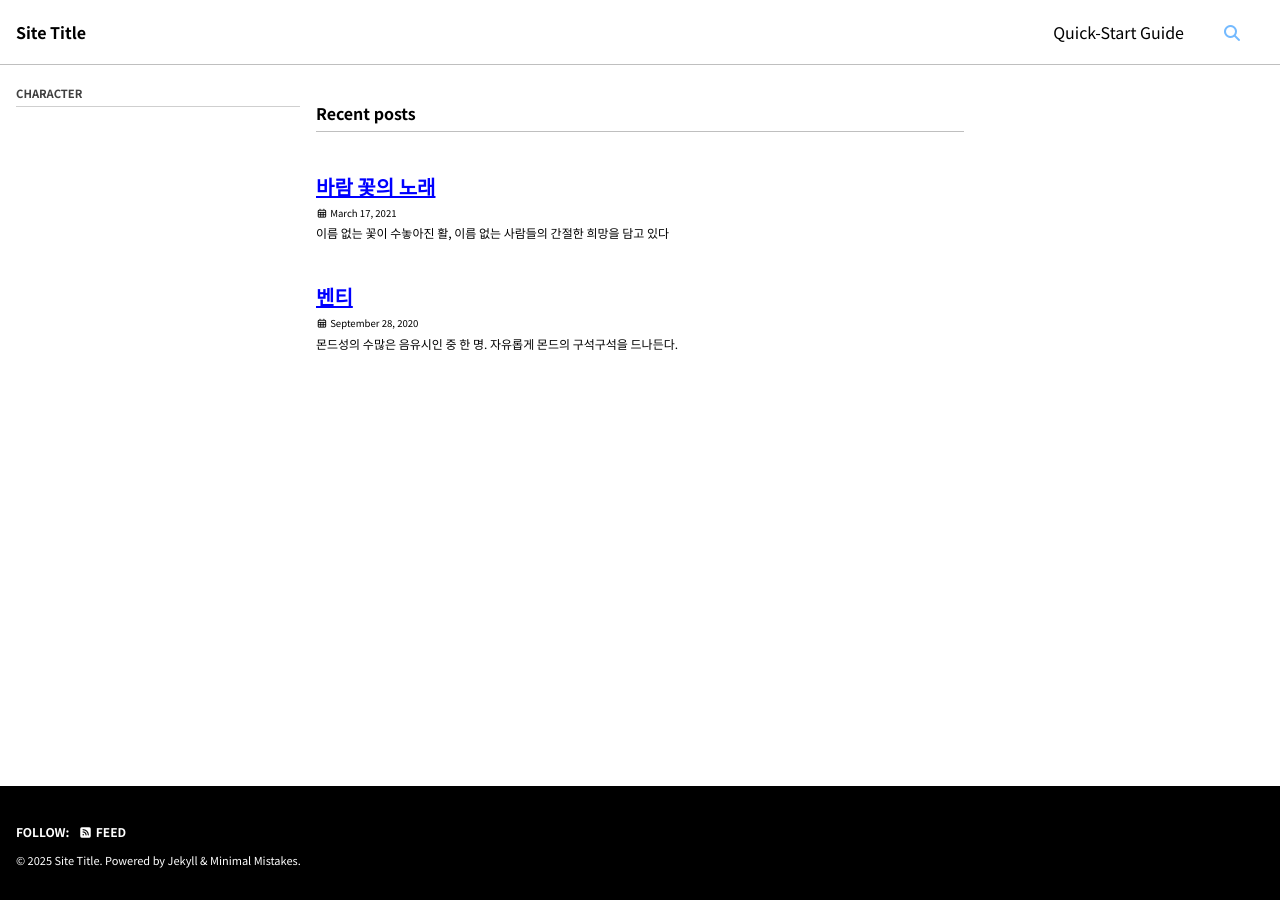
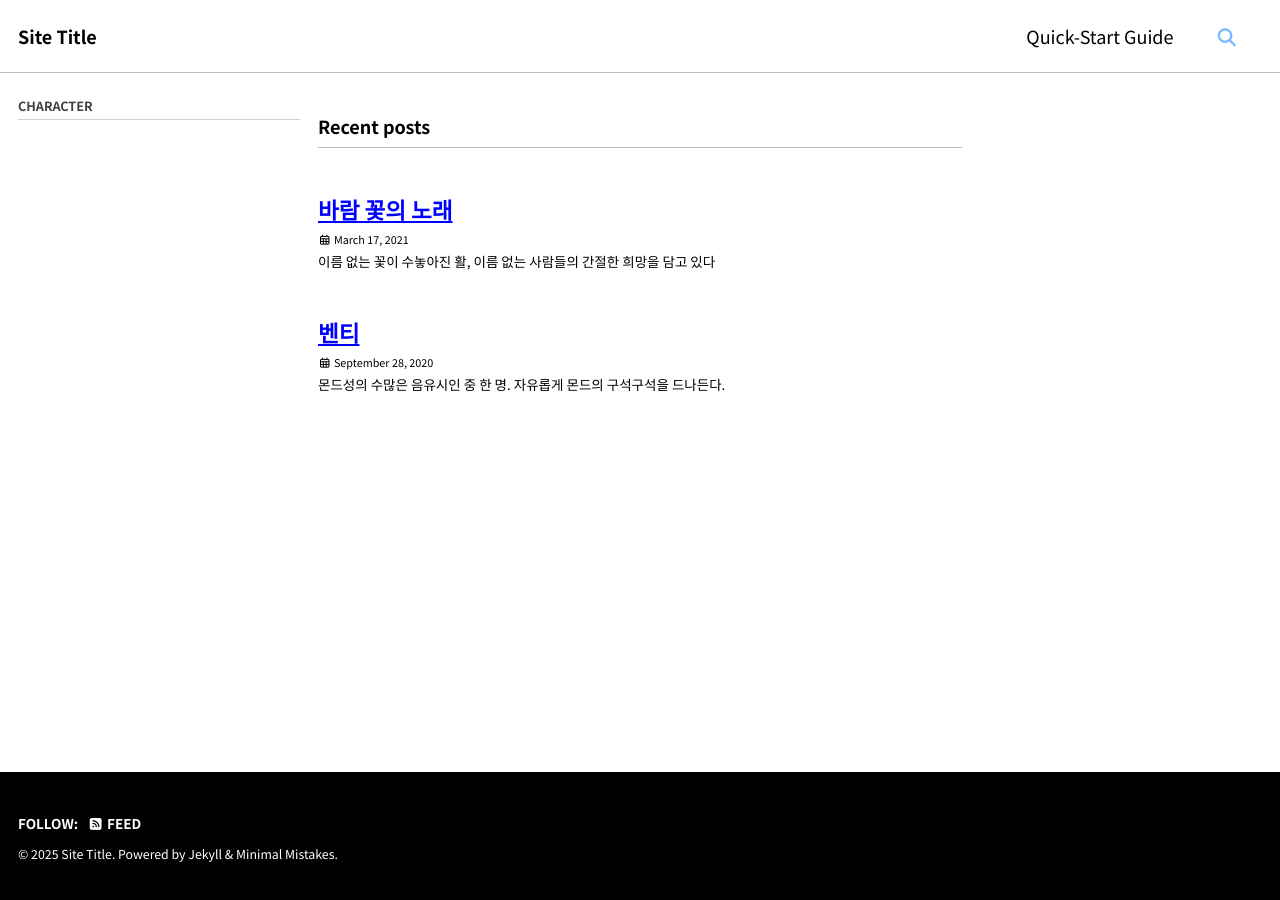
Before and after one commit to NamelessFlower/namelessflower.github.io, a Jekyll site: the page built from index.html, in a window 1280 px wide. Built offline with Jekyll 4.4.1, drawn with Linux system fonts in a browser that asks for light colours; cached includes are drawn as plain includes; the list of posts is cut into pages by our own code.

Commit message:
Update _reset.scss

```diff
--- a/_sass/minimal-mistakes/_reset.scss
+++ b/_sass/minimal-mistakes/_reset.scss
@@ -11,15 +11,15 @@ html {
   font-size: $doc-font-size;
 
   @include breakpoint($medium) {
-    font-size: $doc-font-size;
+    font-size: $doc-font-size-medium;
   }
 
   @include breakpoint($large) {
-    font-size: $doc-font-size;
+    font-size: $doc-font-size-medium;
   }
 
   @include breakpoint($x-large) {
-    font-size: $doc-font-size;
+    font-size: $doc-font-size-medium;
   }
 
   -webkit-text-size-adjust: 100%;
```
